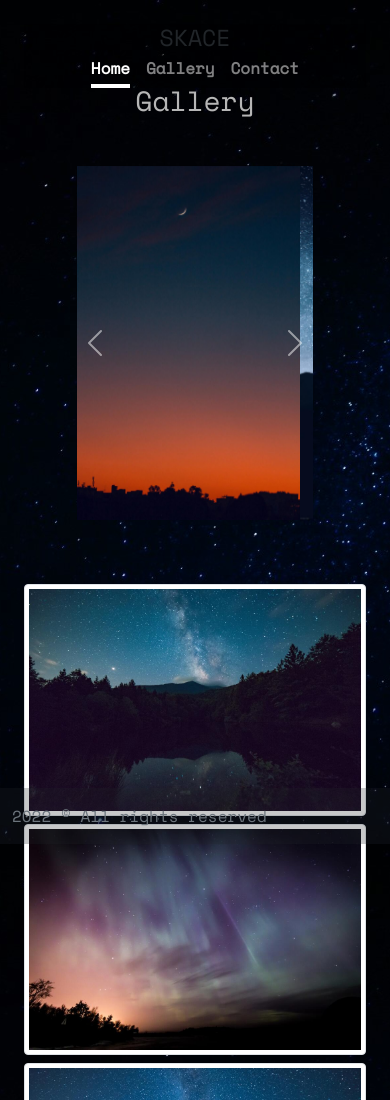
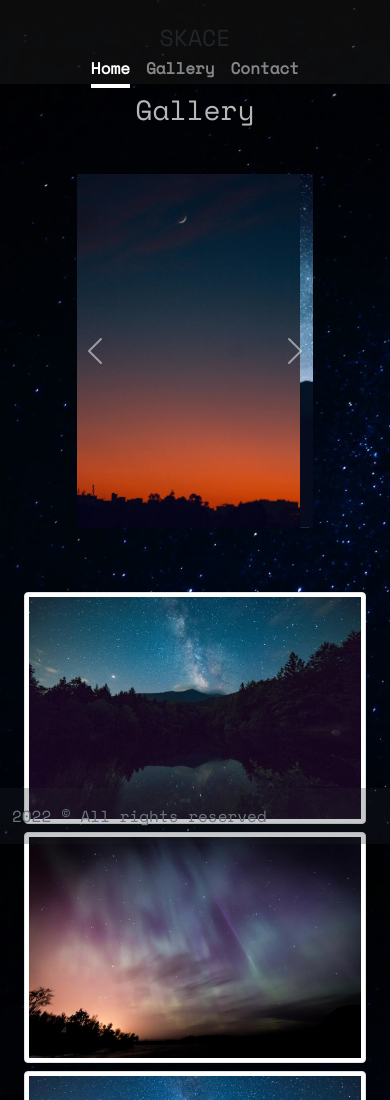
Before and after one commit to MartinZava/entregable-bootstrap, a plain HTML site: page gallery.html in a window 390 px wide. Shown: the top 1100 px of the page. Drawn offline with nearby package versions, Linux system fonts and the light colour scheme.

Commit message:
Modificaciones varias

```diff
--- a/gallery.html
+++ b/gallery.html
@@ -11,8 +11,8 @@
 </head>
 
     <body>
-        <div class="container-fluid p-4 flex-column fixed-top">
-            <header class="mb-5 bg-black bg-opacity-25 nav__backgr">
+        <div class="container-fluid p-4 flex-column fixed-top nav__backgr">
+            <header class="mb-5">
                 <div>
                     <h3 class="float-md-start mb-0 text-center">SKACE</h3>
                     <nav class="nav nav-main float-md-end justify-content-center">
--- a/style/style.css
+++ b/style/style.css
@@ -13,8 +13,9 @@ body {
 }
 
 .nav__backgr{
-    background-color:rgba(25, 25, 25, 0.53);
+    background-color:rgba(25, 25, 25, 0.109);
 }
+
 .nav-main .nav-links {
     padding: .25rem 0;
     font-weight: 700;
@@ -54,7 +55,7 @@ body {
     padding: 3rem;
     border-width: 2px;
     border-style: solid;
-    margin-top: 10vh;
+    margin-top: 12vh;
 }
 
 #margin__gallery{
@@ -63,7 +64,7 @@ body {
 
 #gallery__title{
     color: rgb(182, 182, 182);
-    margin-top: 10vh;
+    margin-top: 11vh;
 }
 
 
@@ -72,4 +73,10 @@ body {
     .main{
         width: 90%;
     }
+
+    .nav__backgr{
+        background-color:rgba(25, 25, 25, 0.495);
+        height: 10vh;
+
+    }
 }
```
Also changed, not shown: index.html (+1 -1 lines).
